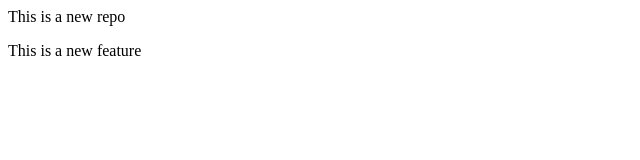
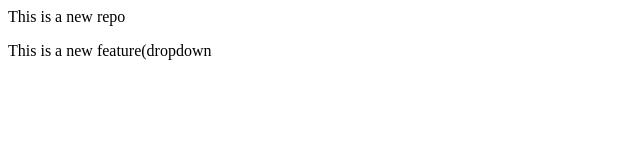
Before and after one commit to Shorya7621/localrepo, a plain HTML site: page index.html in a window 1280 px wide. Shown: the full height of the page, 0-640 px from the left. Drawn offline with Linux system fonts and the light colour scheme.

```diff
--- a/index.html
+++ b/index.html
@@ -1,2 +1,2 @@
 <p> This is a new repo</p>
-<p> This is a new feature</p>
+<p> This is a new feature(dropdown</p>
```
